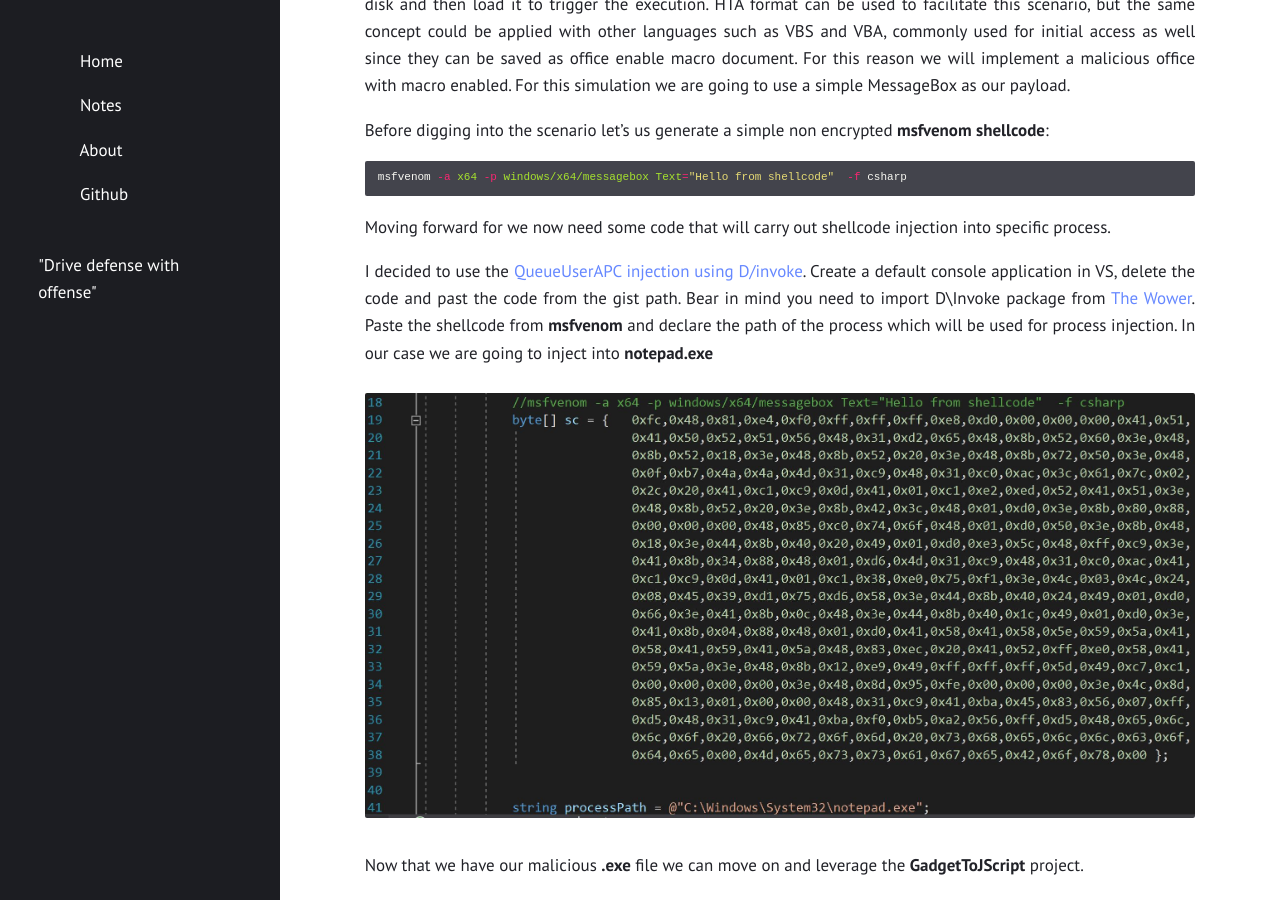
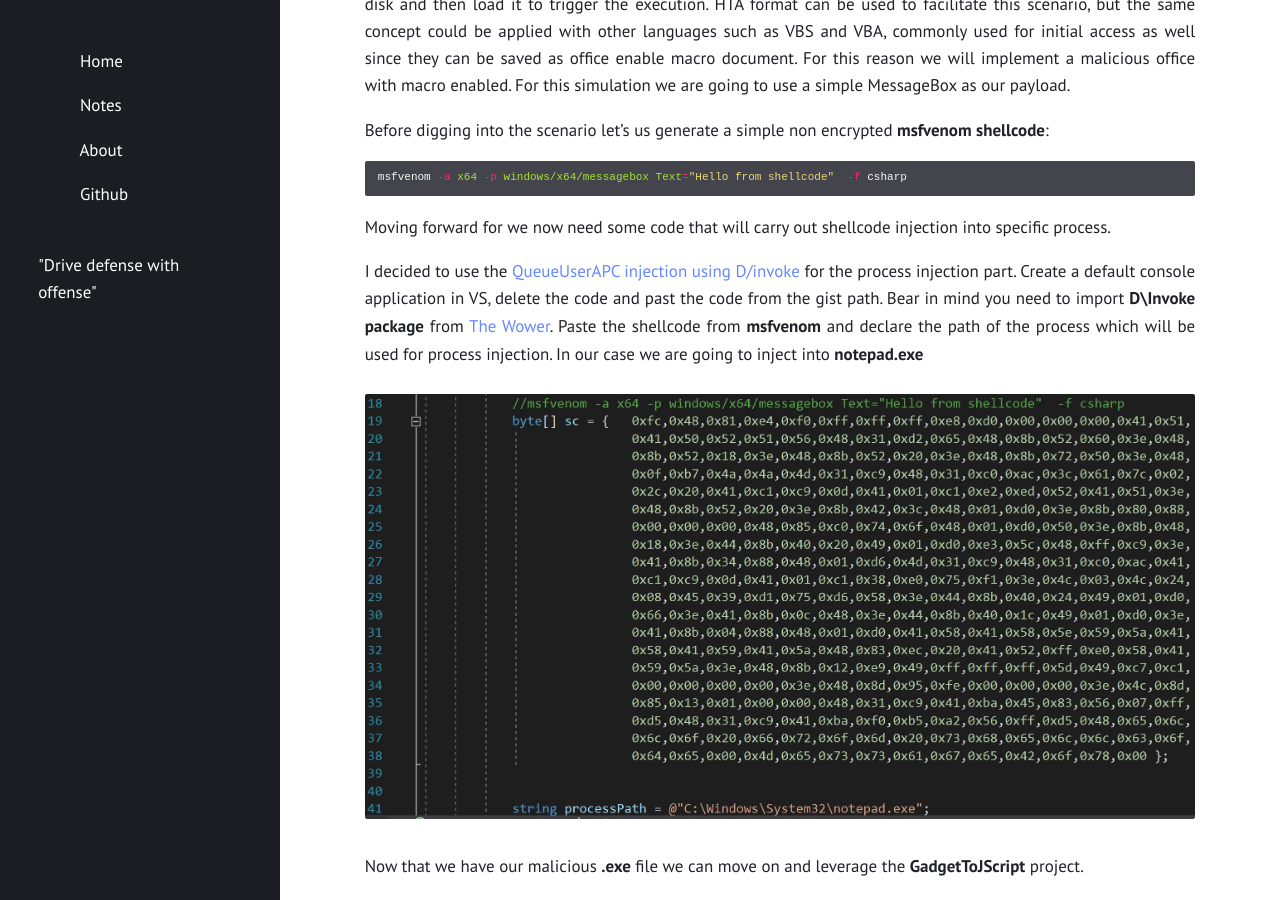
Before and after one commit to Fil88/Fil88.github.io, a Jekyll site: the page built from _posts/2021-07-01-Entering-the-Covenant-C2C.md, in a window 1280 px wide and 900 px high, scrolled down 7804 px. Built offline with Jekyll 4.4.1, drawn with Linux system fonts in a browser that asks for light colours.

Commit message:
Update 2021-07-01-Entering-the-Covenant-C2C.md

```diff
--- a/_posts/2021-07-01-Entering-the-Covenant-C2C.md
+++ b/_posts/2021-07-01-Entering-the-Covenant-C2C.md
@@ -330,9 +330,9 @@ msfvenom -a x64 -p windows/x64/messagebox Text="Hello from shellcode"  -f csharp
 
 Moving forward for we now need some code that will carry out shellcode injection into specific process.
 
-I decided to use the [QueueUserAPC injection using D/invoke](https://gist.github.com/jfmaes/944991c40fb34625cf72fd33df1682c0).
+I decided to use the [QueueUserAPC injection using D/invoke](https://gist.github.com/jfmaes/944991c40fb34625cf72fd33df1682c0) for the process injection part.
 Create a default console application in VS, delete the code and past the code from the gist path.
-Bear in mind you need to import D\Invoke package from [The Wower](https://twitter.com/therealwover?lang=en). Paste the shellcode from __msfvenom__ and declare
+Bear in mind you need to import __D\Invoke__ __package__ from [The Wower](https://twitter.com/therealwover?lang=en). Paste the shellcode from __msfvenom__ and declare
 the path of the process which will be used for process injection. In our case we are going to inject into __notepad.exe__
 
  <p align="center">
```
